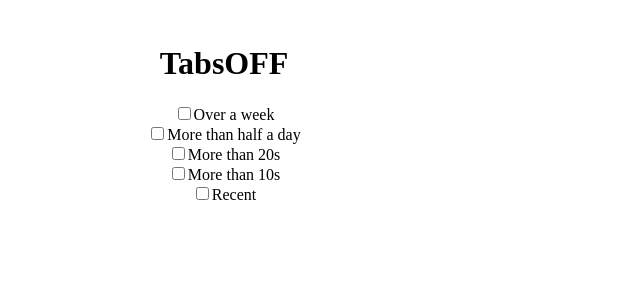
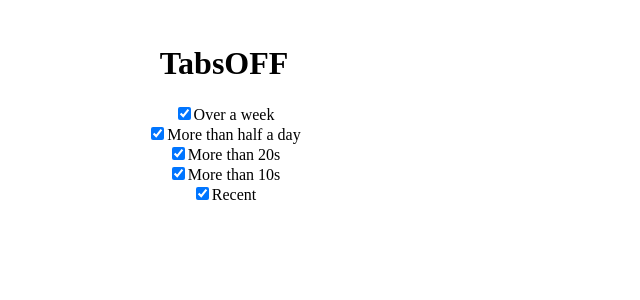
Before and after one commit to chenxilll/chrome-extension, a React app: page / in a window 1280 px wide. Shown: the top 300 px of the page, without its empty margins (0-640 px from the left). Built offline with nearby package versions, Linux system fonts and the light colour scheme.

Commit message:
categories on by default

```diff
--- a/src/App.tsx
+++ b/src/App.tsx
@@ -9,7 +9,7 @@ function App() {
   // const [tabs, setTabs] = useState<Tab[]>([]);
   const [tabsByCategory, setTabsByCategory] = useState<{ [key: string]: Tab[] }>({});
   const [fullTabsByCategory, setFullTabsByCategory] = useState<{ [key: string]: Tab[] }>({});
-  const [selectedThresholds, setSelectedThresholds] = useState<number[]>([]);
+  const [selectedThresholds, setSelectedThresholds] = useState<number[]>([0,1,2,3,4]);
 
   // Define the list of thresholds and their corresponding category names
   const thresholds = [
@@ -72,28 +72,6 @@ function App() {
     setTabsByCategory(filteredTabs);
   }, [selectedThresholds, fullTabsByCategory]);
 
-  // // Handler for deleting a tab
-  // const handleDeleteTab = (id: number) => {
-  //   // Retrieve tabs from local storage
-  //   chrome.storage.local.get('tabs', (result) => {
-  //     if (result.tabs) {
-  //       // Find the tab with the provided ID
-  //       const tabToDelete = result.tabs.find((tab: Tab) => tab.id === id);
-  //       if (tabToDelete) {
-  //         const { id: mainId, tabId } = tabToDelete; // Extract mainId and tabId
-
-  //         // Remove the tab from local storage
-  //         const updatedTabs = result.tabs.filter((tab: Tab) => tab.id !== mainId);
-  //         chrome.storage.local.set({ tabs: updatedTabs }, () => {
-  //           // After deleting from local storage, remove the associated tab
-  //           chrome.tabs.remove(tabId, () => {
-  //             console.log(`Tab ${tabId} removed.`);
-  //           });
-  //         });
-  //       }
-  //     }
-  //   });
-  // };
   // Handler for deleting a tab
 const handleDeleteTab = (id: number) => {
   // Retrieve tabs from local storage
```
